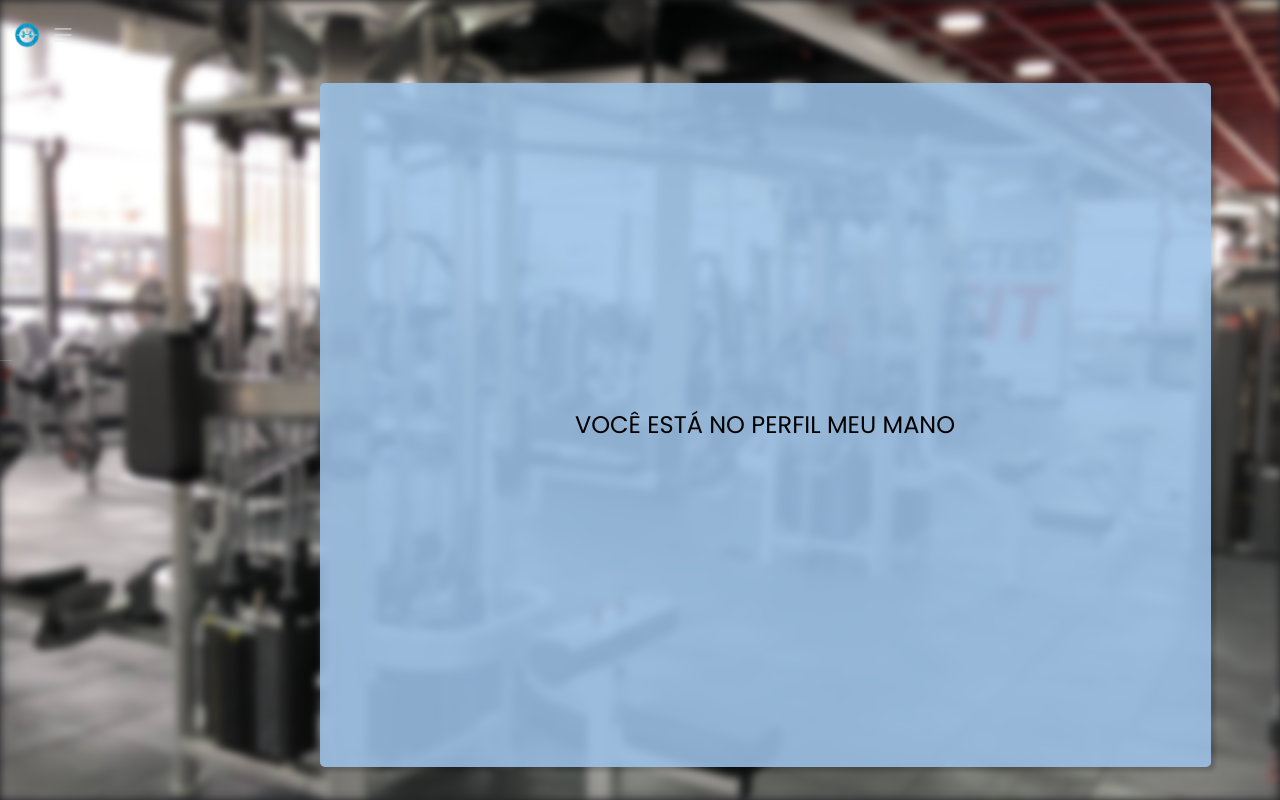
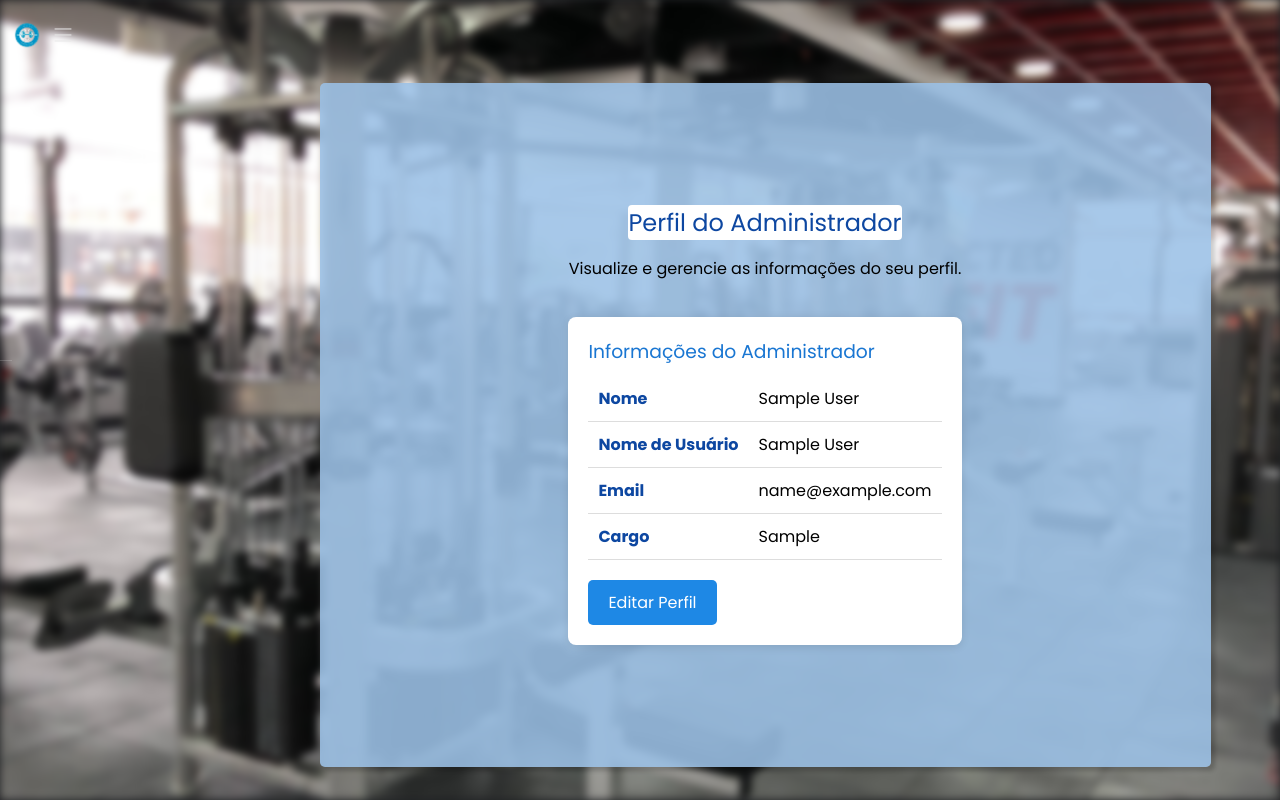
Before and after one commit to LucasQueirozdeLima/scriptTCC, a PHP site: page /auth/admin/perfil_admin.php in a window 1280 px wide. Run offline with PHP 8.4, Linux system fonts and the light colour scheme; the visitor is signed in with stand-in values (Sample User, id 1); tables that the repository leaves empty or names only in its code hold one stand-in row (values such as "Sample post"); some libraries are stand-ins or nearby versions.

Commit message:
config e perfil adm

```diff
--- a/pages/auth/admin/config_admin.php
+++ b/pages/auth/admin/config_admin.php
@@ -5,11 +5,11 @@ if (isset($_SESSION["verificador"])) {
     require_once '../../../config/Dao.php';
     include "sidebar_admin.php";
 
-    $verificadorID = $_SESSION['id_usuario'];
+    $verificadorID = $_SESSION['id_admin'];
 
     $dao = new Dao();
-    $usuario = $dao->recuperarDadosAdmin($verificadorID);
-    $dados = $usuario->fetch();
+    $admin = $dao->recuperarDadosAdmin($verificadorID);
+    $dados = $admin->fetch();
 ?>
 
     <div class="main-content">
--- a/pages/auth/admin/perfil_admin.php
+++ b/pages/auth/admin/perfil_admin.php
@@ -1,31 +1,58 @@
 <?php
 session_start();
 
-if (isset($_SESSION["verificador"])) {
+require_once "../../../config/Dao.php";
+
+if (!isset($_SESSION["verificador"])) {
+  header("Location: ../../index.php?error=auth");
+  exit();
+}
+
+
+$dao = new Dao();
+
+
+$idAdmin = $_SESSION['id_admin'];
+$dadosAdmin = $dao->recuperarDadosAdmin($idAdmin)->fetch(PDO::FETCH_ASSOC);
+
+if (!$dadosAdmin) {
+  echo "Erro ao carregar os dados do administrador.";
+  exit();
+}
+
 include "cabecalho_admin.php";
 include "sidebar_admin.php";
 ?>
 
+<div class="boxbox">
+  <div class="box">
+    <h2 style="color: #0d47a1; background-color:white; border-radius:4px;">Perfil do Administrador</h2>
+    <p style="color:black;">Visualize e gerencie as informações do seu perfil.</p>
 
 
-<div class="boxbox">
-    <div class="box">
-      <h2 style="color: black;">VOCÊ ESTÁ NO PERFIL MEU MANO</h2>
-
-      <div class="content-home">
-
-      </div>
-
+    <div class="highlight">
+      <h3>Informações do Administrador</h3>
+      <table>
+        <tr>
+          <th>Nome</th>
+          <td><?php echo ($dadosAdmin['nome']); ?></td>
+        </tr>
+        <tr>
+          <th>Nome de Usuário</th>
+          <td><?php echo ($dadosAdmin['nome_usuario']); ?></td>
+        </tr>
+        <tr>
+          <th>Email</th>
+          <td><?php echo ($dadosAdmin['email']); ?></td>
+        </tr>
+        <tr>
+          <th>Cargo</th>
+          <td><?php echo ($dadosAdmin['cargo']); ?></td>
+        </tr>
+      </table>
+      <a href="config_admin.php" class="btn-primary">Editar Perfil</a>
     </div>
   </div>
+</div>
 
-
-
-
-
-<?php
-} else {
-  header("Location: ../../index.php?error=auth");
-}
-include "rodape.php";
-?>
+<?php include "rodape.php"; ?>
--- a/pages/auth/admin/styleAdmin.css
+++ b/pages/auth/admin/styleAdmin.css
@@ -56,7 +56,7 @@ body {
   overflow: hidden;
   font-family: "Euclid Circular A", "Poppins";
   height: 80vh;
-  z-index: 1;
+  z-index: 3;
 }
 
 h2,
@@ -140,7 +140,7 @@ font-weight: 400;
   align-items: center;
   gap: 10px;
   transition: transform 0.2s, box-shadow 0.2s;
-  z-index: 15;
+  z-index: 7;
   width: 250px;
   height: 250px;
   flex-shrink: 0;
@@ -937,6 +937,51 @@ label {
 /* PERFIL PAGE */
 
 
+.highlight {
+  background-color: #ffffff; /* Fundo branco para destaque */
+  padding: 20px;
+  border-radius: 8px;
+  box-shadow: 0 2px 8px rgba(0, 0, 0, 0.1);
+  margin-top: 20px;
+}
+
+.highlight h3 {
+  color: #1976d2; /* Azul escuro */
+  margin-bottom: 10px;
+}
+
+.highlight table {
+  width: 100%;
+  border-collapse: collapse;
+}
+
+.highlight th, .highlight td {
+  padding: 10px;
+  text-align: left;
+  border-bottom: 1px solid #ddd;
+  color: black;
+}
+
+.highlight th {
+  font-weight: bold;
+  color: #0d47a1;
+}
+
+.btn-primary {
+  display: inline-block;
+  margin-top: 20px;
+  padding: 10px 20px;
+  background-color: #1e88e5;
+  color: #fff;
+  text-decoration: none;
+  border-radius: 5px;
+  transition: background-color 0.3s ease;
+}
+
+.btn-primary:hover {
+  background-color: #1565c0;
+}
+
 /* Responsividade para telas menores */
 @media (max-width: 768px) {
   .boxbox {
@@ -1179,6 +1224,10 @@ label {
 
 /* SIDEBAR */
 
+body.open .sidebar {
+  transform: translateX(0); /* Exibe a sidebar */
+}
+
 body.open .overlay {
 opacity: 1;
 visibility: visible;
@@ -1238,7 +1287,7 @@ background-image: url("../../../estilizacao/images/svg/icon-close.svg");
 /* Estilos padrões para desktop e telas grandes */
 .sidebar {
 position: absolute;
-z-index: 2;
+z-index: 99;
 top: 0;
 left: 0;
 display: flex;
```
